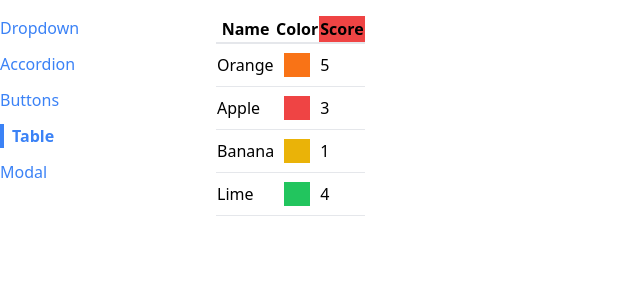
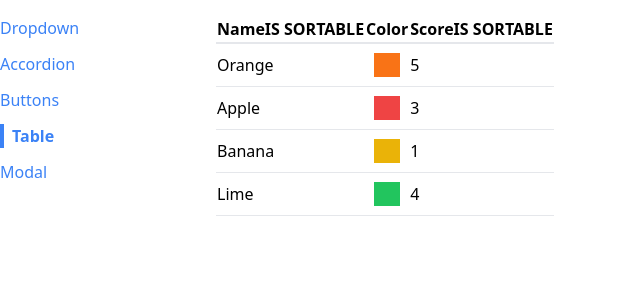
Before and after one commit to zdTang/stephen_react_Mike_learn, a React (Create React App) app in the folder learn_jsx/: page /table in a window 1280 px wide. Shown: the top 300 px of the page, without its empty margins (0-640 px from the left). Built offline with nearby package versions, Linux system fonts and the light colour scheme.

Commit message:
c16-269 Adding sortable Table

```diff
--- /dev/null
+++ b/learn_jsx/src/components/SortableTable.js
@@ -0,0 +1,15 @@
+import Table from "./Table";
+const SortableTable = (props) => {
+  const { config } = props;
+  const updatedConfig = config.map((column) => {
+    if (!column.sortValue) return column;
+    return {
+      ...column,
+      header: () => <th>{column.label}IS SORTABLE</th>,
+    };
+  });
+  //...props has a 'config',but it will be overwriten
+  return <Table {...props} config={updatedConfig} />;
+};
+
+export default SortableTable;
--- a/learn_jsx/src/pages/TablePage.js
+++ b/learn_jsx/src/pages/TablePage.js
@@ -1,4 +1,5 @@
-import Table from "../components/Table";
+//import Table from "../components/Table";
+import SortableTable from "../components/SortableTable";
 const TablePage = () => {
   const data = [
     { name: "Orange", color: "bg-orange-500", score: 5 },
@@ -8,7 +9,11 @@
   ];
 
   const config = [
-    { label: "Name", render: (fruit) => fruit.name },
+    {
+      label: "Name",
+      render: (fruit) => fruit.name,
+      sortValue: (fruit) => fruit.name,
+    },
     {
       label: "Color",
       render: (fruit) => <div className={`p-3 m-2 ${fruit.color}`}></div>,
@@ -16,7 +21,7 @@
     {
       label: "Score",
       render: (fruit) => fruit.score,
-      header: () => <th className="bg-red-500">Score</th>,
+      sortValue: (fruit) => fruit.score,
     },
   ];
   // The customized function user specified to create a unique key for table
@@ -26,7 +31,7 @@
 
   return (
     <div>
-      <Table data={data} config={config} keyFunction={keyFn} />
+      <SortableTable data={data} config={config} keyFunction={keyFn} />
     </div>
   );
 };
```
